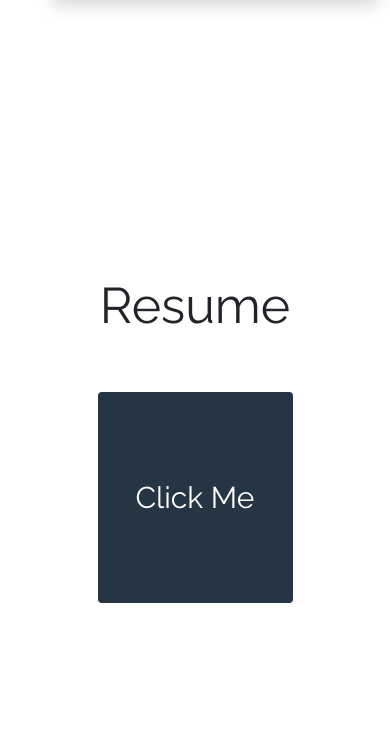
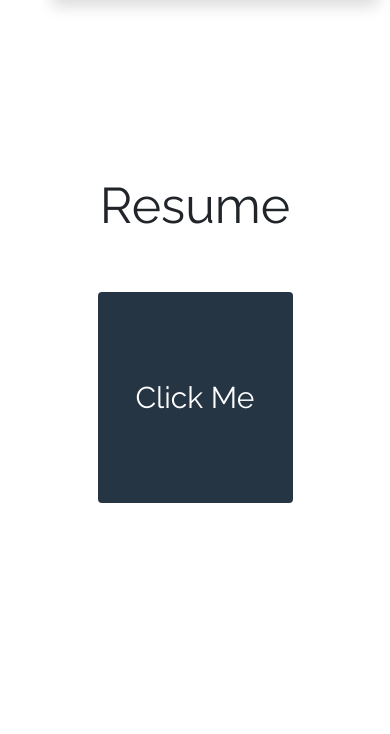
Before and after one commit to Ryanh899/Ryan-Hazzard-Portfolio, a website: page views/index.html in a window 390 px wide. Shown: the part 2610-3344 px from the top of the page. Drawn offline with nearby package versions, Linux system fonts and the light colour scheme.

Commit message:
even more mobile

```diff
--- a/views/assets/css/style.css
+++ b/views/assets/css/style.css
@@ -130,7 +130,7 @@ div.topBotomBordersOut a:hover:after {
 
 #projectContainer {
     height: 100vh;
-    position: relative
+    /* position: relative */
 }
 
 /* projects/experience section */
@@ -155,9 +155,9 @@ div.topBotomBordersOut a:hover:after {
 .resume {
     width: 100%;
     height: 100vh;
-    padding-top: 100px;
+    /* padding-top: 100px;
     margin-bottom: 0px;
-    padding-bottom: 0px;
+    padding-bottom: 0px; */
     /* padding: 100px 0px 100px 0px; */
     /* margin: 0px, 0px, 0px, 0px; */
 }
```
